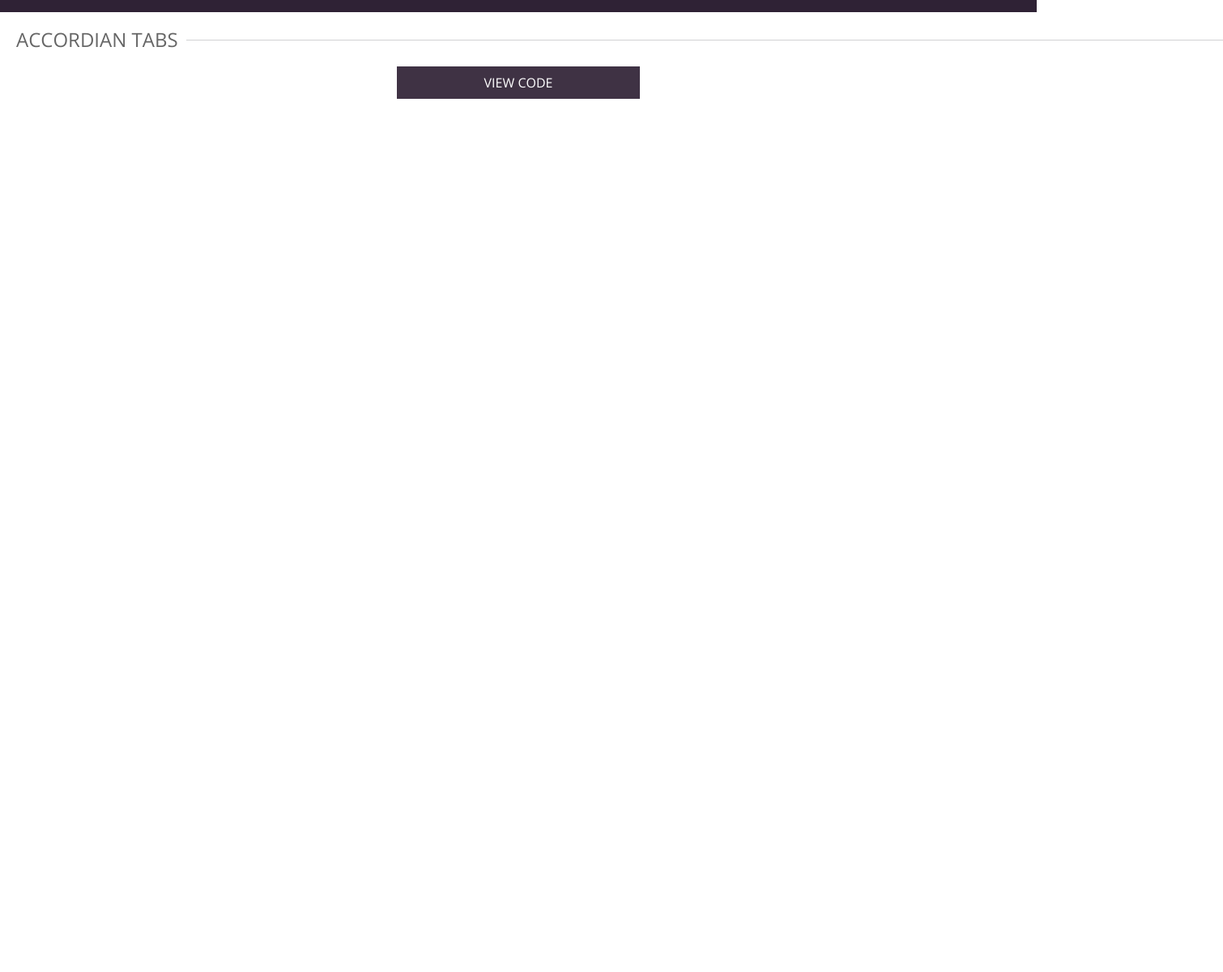
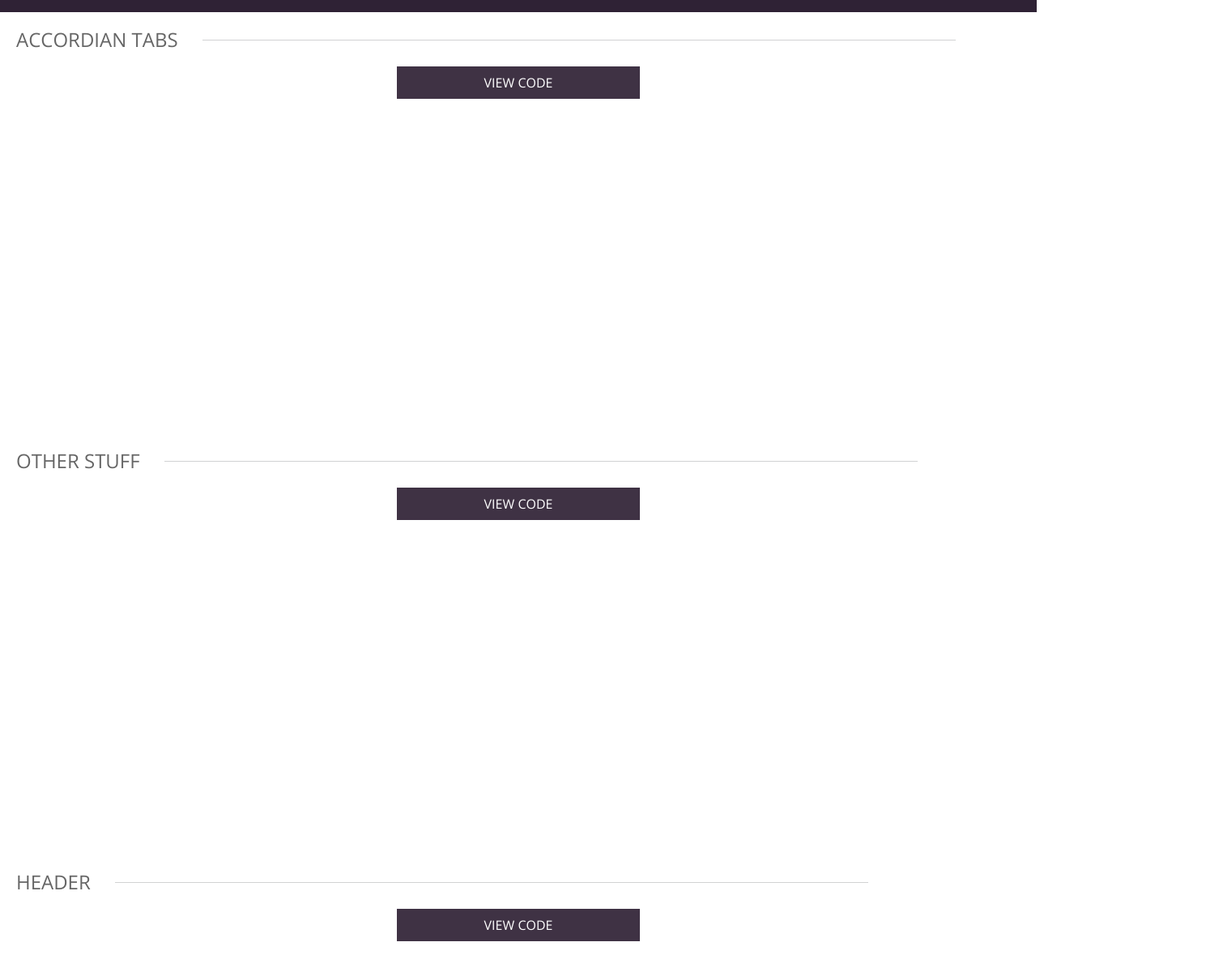
Before and after one commit to etcetera8/Pattrn-Party, a plain HTML site: page index.html in a window 1280 px wide. Shown: the part 62-1262 px from the top of the page at 81% size, 1510 px wide, since content can reach past the window. Before the commit the page ends 800 px from the top, so only its background shows below. Drawn offline with nearby package versions, Linux system fonts and the light colour scheme.

Commit message:
Set size of header bar add sections

```diff
--- a/index.html
+++ b/index.html
@@ -15,4 +15,14 @@
 
   <button class="view-code-btn">VIEW CODE</button>
 </section>
+<section>
+  <h2>OTHER STUFF</h2>
+
+  <button class="view-code-btn">VIEW CODE</button>
+</section>
+<section>
+  <h2>HEADER</h2>
+
+  <button class="view-code-btn">VIEW CODE</button>
+</section>
 </html>
--- a/styles.scss
+++ b/styles.scss
@@ -1,5 +1,4 @@
 @import url('https://fonts.googleapis.com/css?family=Open+Sans:300,600');
-
 
 $teal: #34D1D1;
 $darkPurple: #2F2235;
@@ -45,9 +44,9 @@ section {
     height: 0.5em;
     vertical-align: bottom;
     margin-right: -50%;
-    margin-left: 10px;
+    margin-left: 30px;
     border-top: 1px solid $midGray;
-    width: 100vw;
+    width: 75%;
 }
 
   button {
```
Also changed, not shown: styles.css, 1 other file.
